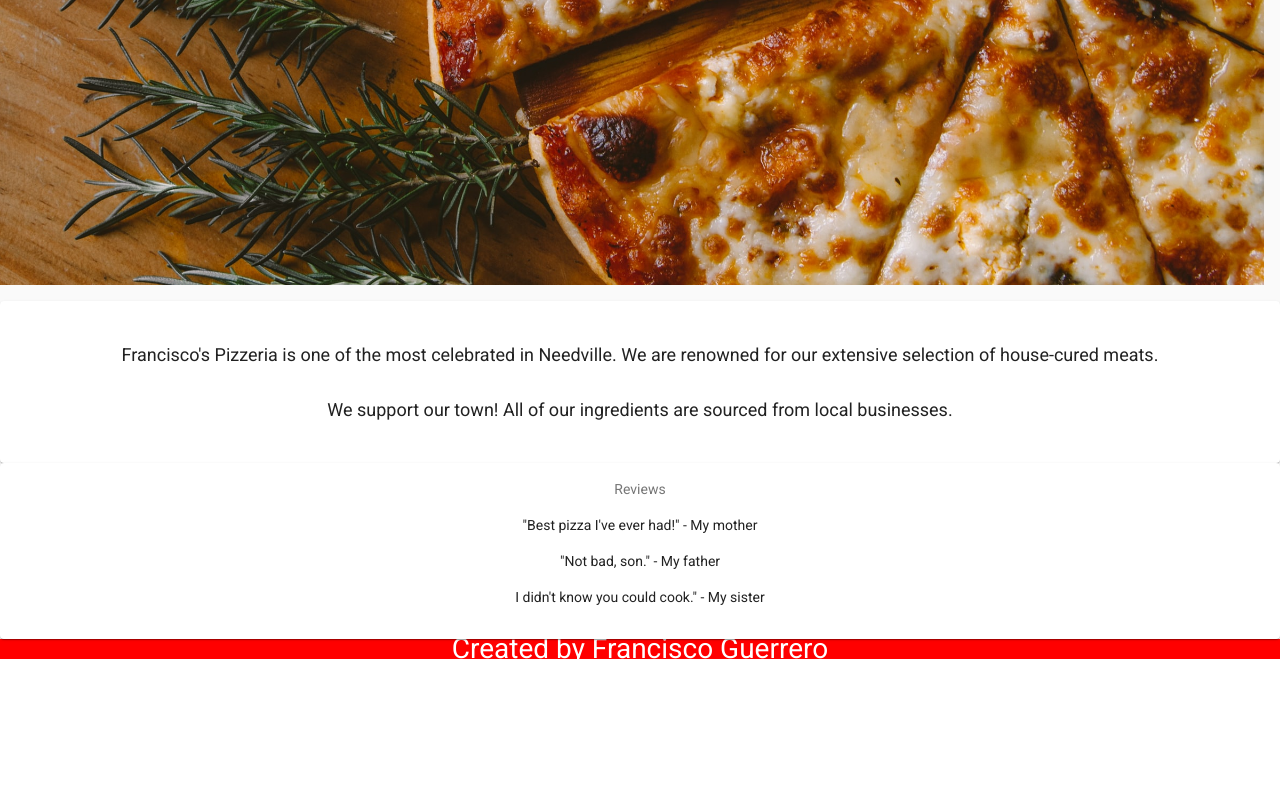
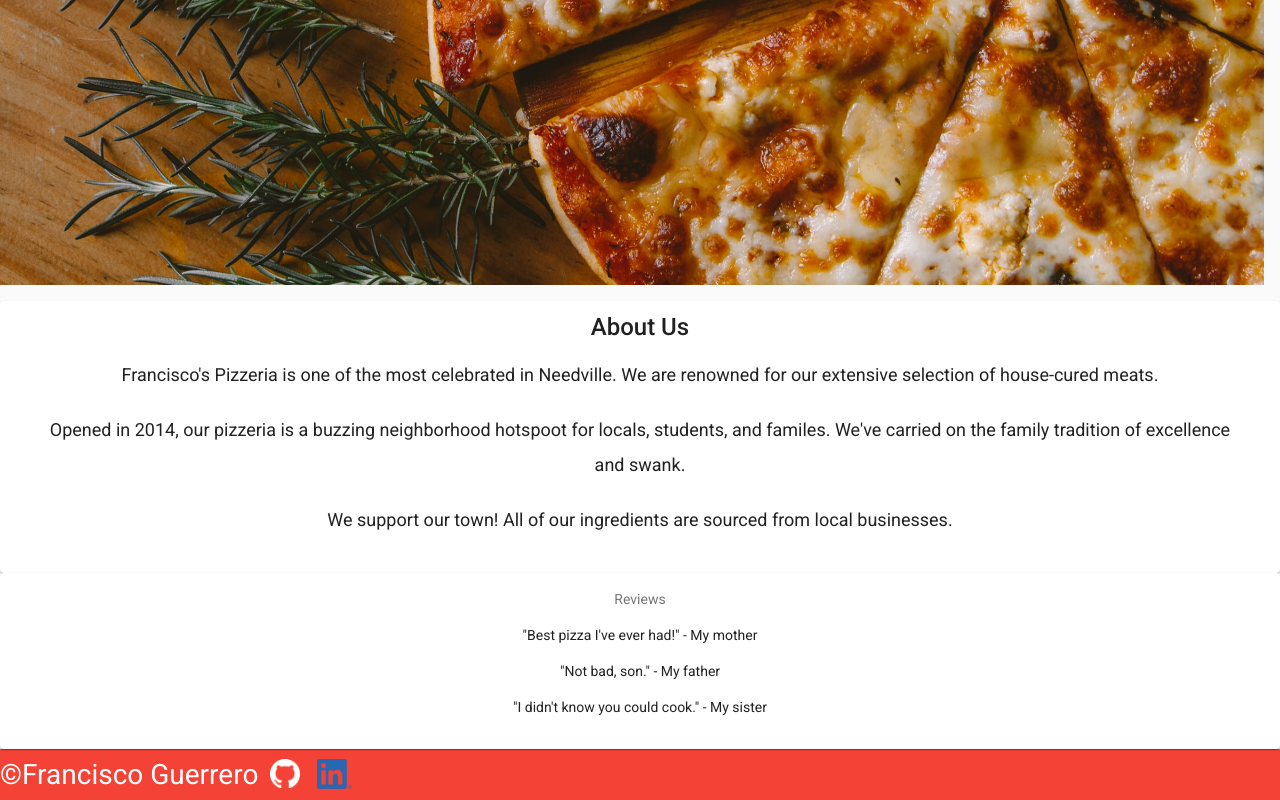
Before and after one commit to franciscog123/angular-restaurant-page, an Angular app: page / in a window 1280 px wide. Shown: the part 608-1408 px from the top of the page. Before the commit the page ends 1267 px from the top, so only its background shows below. Built offline with nearby package versions, Linux system fonts and the light colour scheme.

Commit message:
modifying css

```diff
--- a/src/app/about/about.component.html
+++ b/src/app/about/about.component.html
@@ -3,8 +3,15 @@
 
         <div class="card-content">
 
+            <mat-card-title>About Us</mat-card-title>
+
             <mat-card-content class="main-paragraphs">
                 Francisco's Pizzeria is one of the most celebrated in Needville. We are renowned for our extensive selection of house-cured meats.
+            </mat-card-content>
+
+            <mat-card-content class="main-paragraphs">
+                Opened in 2014, our pizzeria is a buzzing neighborhood hotspoot for locals, students, and familes.
+                We've carried on the family tradition of excellence and swank.
             </mat-card-content>
 
             <mat-card-content class="main-paragraphs">
@@ -21,7 +28,7 @@
 
             <mat-card-content>"Best pizza I've ever had!" - My mother</mat-card-content>
             <mat-card-content>"Not bad, son." - My father</mat-card-content>
-            <mat-card-content>I didn't know you could cook." - My sister</mat-card-content>
+            <mat-card-content>"I didn't know you could cook." - My sister</mat-card-content>
         </div>
     </mat-card>
 
--- a/src/app/app.component.css
+++ b/src/app/app.component.css
@@ -7,6 +7,20 @@
   {
     bottom: 0;
     width: 100%;
-    background-color: red;
+    background-color: #f44336;
     color: white;
+    display: flex;
+    text-align: left;
+    line-height: 30px;
+    align-items: center;
   }
+
+  .icon
+  {
+    padding:5px;
+    margin-top: 5px;
+  }
+
+  .icon:hover{
+    transform: scale(1.2);
+  }
--- a/src/app/app.component.html
+++ b/src/app/app.component.html
@@ -2,6 +2,15 @@
     <app-navbar>
         <img mat-card-image class="hero-img" src="assets/ivan-torres-large-pizza-unsplash.jpg" alt="Pizza Hero Image">
         <app-about></app-about>
-        <div class="footer">Created by Francisco Guerrero</div>
+        <footer class="footer">
+            <span>&copy;Francisco Guerrero&nbsp;</span>
+            <a href="https://github.com/franciscog123/angular-restaurant-page">
+                <img class="icon" border="0" alt="Github Repo" src="assets/GitHub-Mark-Light-32px.png" width="30" height="30">
+                </a>
+                &nbsp;
+                <a href="https://linkedin.com/in/francisco-guerrero-a009b0178">
+                    <img class="icon" border="0" alt="LinkedIn" src="assets/LI-In-Bug.png" width="35" height="30">
+                    </a>
+        </footer>
     </app-navbar>
 </div>
--- a/src/app/navbar/navbar.component.css
+++ b/src/app/navbar/navbar.component.css
@@ -6,6 +6,7 @@
 .siteName
 {
     font-size: 140%;
+    font-family: 'Lobster', cursive, Arial, Helvetica, sans-serif;
 }
 
 .mat-toolbar
@@ -58,4 +59,10 @@ button
 .mat-sidenav
 {
     margin-top: 7vh;
+    width:300px;
 }
+
+.side-button{
+    line-height: 60px !important;
+    font-size: 150% !important;
+}
--- a/src/app/navbar/navbar.component.html
+++ b/src/app/navbar/navbar.component.html
@@ -24,11 +24,11 @@
 
   <mat-sidenav-container fxFlexFill>
 
-    <mat-sidenav color="primary" #sidenav fxLayout="column" mode="over"  opened="false" fxHide.gt-sm="true" [autoFocus]="false" fixedInViewport="true">
+    <mat-sidenav autosize color="primary" #sidenav fxLayout="column" mode="over"  opened="false" fxHide.gt-sm="true" [autoFocus]="false" fixedInViewport="true">
       <div fxLayout="column">
-        <a mat-button routerLink="/about-us">About us</a>
-        <a mat-button routerLink="/menu">Menu</a>
-        <a mat-button routerLink="/contact">Contact</a>
+        <a mat-button color="primary" class="side-button" routerLink="/about-us">About us</a>
+        <a mat-button color="primary" class="side-button" routerLink="/menu">Menu</a>
+        <a mat-button color="primary" class="side-button" routerLink="/contact">Contact</a>
       </div>
     </mat-sidenav>
 
--- a/src/index.html
+++ b/src/index.html
@@ -8,6 +8,7 @@
   <link rel="icon" type="image/x-icon" href="assets/pizza-favicon.ico">
   <link href="https://fonts.googleapis.com/icon?family=Material+Icons" rel="stylesheet">
   <link href="https://fonts.googleapis.com/css?family=Roboto:300,400,500&display=swap" rel="stylesheet">
+  <link href="https://fonts.googleapis.com/css2?family=Lobster&display=swap" rel="stylesheet">
 </head>
 <body class="mat-typography">
   <app-root></app-root>
```
Also changed, not shown: src/assets/GitHub-Mark-Light-32px.png (added), src/assets/LI-In-Bug.png (added), 6 other files (tests, documents, lock files or other folders).
